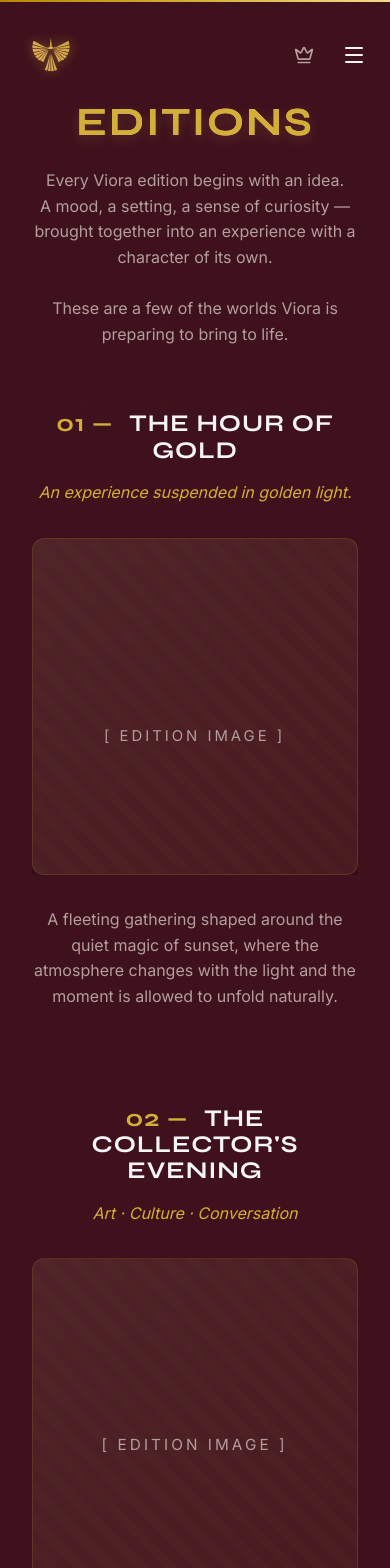
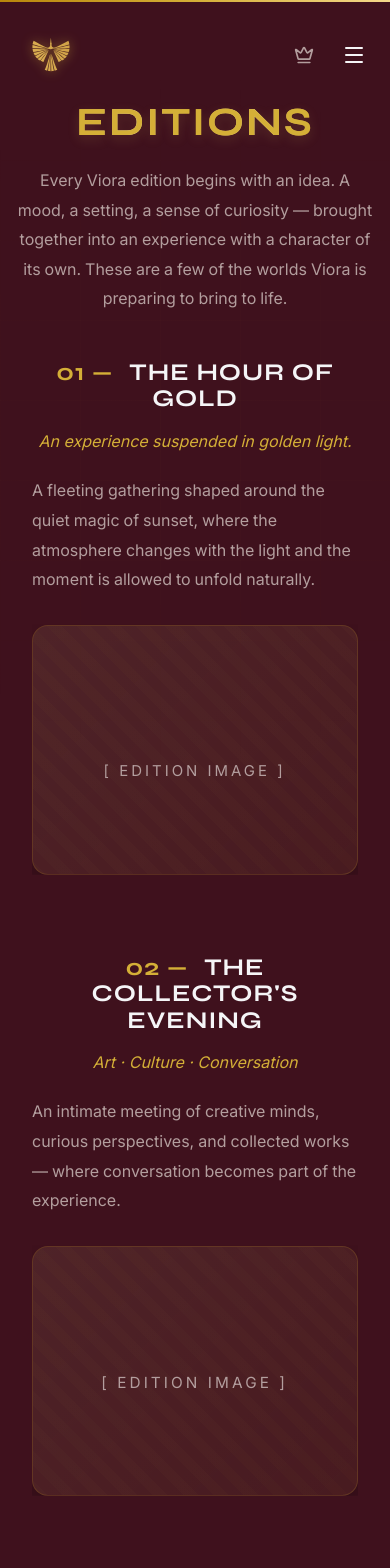
Before and after one commit to venky-7234/VIORA-ELITE-_-MAIN, a React (Vite) app: page /editions in a window 390 px wide. Shown: the top 1568 px of the page. Built offline with nearby package versions, Linux system fonts and the light colour scheme; a web font is replaced by a local one.

Commit message:
Redesign Editions page to side-by-side layout with animations

```diff
--- a/src/pages/Editions/EditionsPage.css
+++ b/src/pages/Editions/EditionsPage.css
@@ -27,20 +27,52 @@
   line-height: 1.8;
 }
 
-.edition-item {
+/* Asymmetric Section Layout */
+.edition-asymmetric-section {
+  display: grid;
+  grid-template-columns: 1fr 1fr;
+  gap: 4rem;
+  align-items: center;
+  margin-bottom: 8rem;
+  padding: 0 2rem;
+}
+
+.edition-asymmetric-section.reverse {
+  direction: rtl;
+}
+
+.edition-asymmetric-section.reverse > * {
+  direction: ltr;
+}
+
+.edition-text-col {
+  padding: 2rem 0;
   display: flex;
   flex-direction: column;
+  justify-content: center;
+}
+
+.edition-text-inner {
+  max-width: 500px;
+  margin: 0 auto;
+}
+
+.edition-image-col {
+  width: 100%;
+  height: 100%;
+  min-height: 500px;
+  display: flex;
   align-items: center;
   justify-content: center;
-  margin-bottom: 10rem;
-  text-align: center;
 }
 
-.edition-heading {
-  margin-bottom: 3rem;
-  max-width: 800px;
+.edition-inner-img {
+  width: 100%;
+  height: 100%;
+  position: relative;
 }
 
+/* Typographic Elements inside the layout */
 .edition-number-title {
   font-family: var(--font-heading);
   font-size: clamp(1.5rem, 3vw, 2.5rem);
@@ -54,14 +86,20 @@
   font-style: italic;
   font-size: 1.2rem;
   color: var(--accent-color);
+  margin-bottom: 2rem;
 }
 
+.edition-description {
+  font-family: var(--font-sans);
+  font-size: 1.1rem;
+  color: var(--text-secondary);
+  line-height: 1.8;
+}
+
+/* Image Container */
 .edition-image-container {
   width: 100%;
-  max-width: 900px;
-  height: 50vh;
-  min-height: 400px;
-  margin-bottom: 3rem;
+  height: 100%;
   position: relative;
   border-radius: 16px;
   overflow: hidden;
@@ -102,13 +140,40 @@
   z-index: 2;
 }
 
-.edition-description {
-  font-family: var(--font-sans);
-  font-size: 1.1rem;
-  color: var(--text-secondary);
-  line-height: 1.8;
-  max-width: 700px;
-  margin: 0 auto;
+/* Mobile Responsiveness & Minimizing scroll depth */
+@media (max-width: 992px) {
+  .edition-asymmetric-section {
+    grid-template-columns: 1fr;
+    gap: 2rem;
+    margin-bottom: 5rem;
+    padding: 0 1rem;
+    direction: ltr !important; /* Stack normally on mobile */
+  }
+
+  .edition-asymmetric-section.reverse > * {
+    direction: ltr;
+  }
+
+  /* Force image below text on mobile for consistency */
+  .edition-text-col {
+    order: 1;
+    padding: 0;
+    text-align: center;
+  }
+
+  .edition-image-col {
+    order: 2;
+    min-height: unset; /* Remove large minimum height */
+    height: 250px; /* Small fixed height to prevent excessive scrolling */
+  }
+
+  .edition-text-inner {
+    max-width: 100%;
+  }
+
+  .editions-header {
+    margin-bottom: 3rem;
+  }
 }
 
 @media (max-width: 768px) {
@@ -117,34 +182,14 @@
     padding-bottom: 60px;
   }
 
-  .editions-header {
-    margin-bottom: 4rem;
-    padding: 0 1rem;
-  }
-
   .editions-intro {
     font-size: 1rem;
     line-height: 1.6;
   }
 
-  .edition-item {
-    margin-bottom: 6rem;
-    padding: 0 1rem;
-  }
-
-  .edition-heading {
-    margin-bottom: 2rem;
-  }
-
   .edition-subtitle {
     font-size: 1rem;
-  }
-
-  .edition-image-container {
-    height: 40vh;
-    min-height: 250px;
-    margin-bottom: 2rem;
-    border-radius: 12px;
+    margin-bottom: 1.5rem;
   }
 
   .edition-description {
--- a/src/pages/Editions/EditionsPage.tsx
+++ b/src/pages/Editions/EditionsPage.tsx
@@ -41,15 +41,58 @@ const ParallaxImage = ({ className = '' }: { className?: string }) => {
   );
 };
 
-// Fade up animation for text elements
-const FadeUp = ({ children, delay = 0, className = '' }: { children: React.ReactNode, delay?: number, className?: string }) => {
+// Word-by-word staggering text animation
+const StaggeredText = ({ text, delay = 0, className = '', style = {} }: { text: string, delay?: number, className?: string, style?: React.CSSProperties }) => {
+  const words = text.split(" ");
+
+  const container = {
+    hidden: { opacity: 0 },
+    visible: {
+      opacity: 1,
+      transition: { staggerChildren: 0.04, delayChildren: delay }
+    }
+  };
+
+  const child = {
+    visible: {
+      opacity: 1,
+      y: 0,
+      transition: { type: "spring" as const, damping: 16, stiffness: 100 }
+    },
+    hidden: {
+      opacity: 0,
+      y: 20,
+    }
+  };
+
+  return (
+    <motion.p
+      className={className}
+      variants={container}
+      initial="hidden"
+      whileInView="visible"
+      viewport={{ once: true, amount: 0.1 }}
+      style={{ display: "flex", flexWrap: "wrap", gap: "0.25em", ...style }}
+    >
+      {words.map((word, index) => (
+        <motion.span variants={child} key={index} style={{ display: "inline-block" }}>
+          {word}
+        </motion.span>
+      ))}
+    </motion.p>
+  );
+};
+
+// Line reveal for Headings
+const RevealHeading = ({ children, delay = 0, className = '', style = {} }: { children: React.ReactNode, delay?: number, className?: string, style?: React.CSSProperties }) => {
   return (
     <motion.div
-      initial={{ y: 40, opacity: 0 }}
+      initial={{ y: 30, opacity: 0 }}
       whileInView={{ y: 0, opacity: 1 }}
-      viewport={{ once: true, margin: "-50px" }}
+      viewport={{ once: true }}
       transition={{ duration: 0.8, delay, ease: [0.16, 1, 0.3, 1] }}
       className={className}
+      style={style}
     >
       {children}
     </motion.div>
@@ -95,40 +138,50 @@ export const EditionsPage: React.FC = () => {
       <div className="container">
 
         <div className="editions-header">
-          <FadeUp>
+          <RevealHeading>
             <h1 className="editions-title shiny-heading">EDITIONS</h1>
-          </FadeUp>
-          <FadeUp delay={0.2}>
-            <p className="editions-intro">
-              Every Viora edition begins with an idea.<br/>
-              A mood, a setting, a sense of curiosity — brought together into an experience with a character of its own.<br/><br/>
-              These are a few of the worlds Viora is preparing to bring to life.
-            </p>
-          </FadeUp>
+          </RevealHeading>
+          <StaggeredText
+            delay={0.2}
+            className="editions-intro"
+            style={{ justifyContent: 'center' }}
+            text="Every Viora edition begins with an idea. A mood, a setting, a sense of curiosity — brought together into an experience with a character of its own. These are a few of the worlds Viora is preparing to bring to life."
+          />
         </div>
 
         <div className="editions-list">
-          {editions.map((edition, index) => (
-            <div key={index} className="edition-item">
-              <div className="edition-heading">
-                <FadeUp>
+          {editions.map((edition, index) => {
+            const isReverse = index % 2 !== 0;
+            return (
+              <section key={index} className={`edition-asymmetric-section ${isReverse ? 'reverse' : ''}`}>
+                <div className="edition-text-col">
+                  <div className="edition-text-inner">
+                    <RevealHeading delay={0.1}>
                       <h2 className="edition-number-title">
                         <span style={{ color: 'var(--accent-color)', marginRight: '1rem' }}>{edition.num} —</span>
                         {edition.title}
                       </h2>
-                </FadeUp>
-                <FadeUp delay={0.1}>
+                    </RevealHeading>
+                    <RevealHeading delay={0.2}>
                       <p className="edition-subtitle">{edition.subtitle}</p>
-                </FadeUp>
+                    </RevealHeading>
+
+                    <StaggeredText
+                      delay={0.3}
+                      className="edition-description"
+                      text={edition.desc}
+                    />
+                  </div>
                 </div>
 
+                <div className="edition-image-col">
+                  <div className="edition-inner-img">
                     <ParallaxImage />
-
-              <FadeUp delay={0.2}>
-                <p className="edition-description">{edition.desc}</p>
-              </FadeUp>
                   </div>
-          ))}
+                </div>
+              </section>
+            );
+          })}
         </div>
 
       </div>
```
Lines whose indentation alone changed are shown as unchanged.
